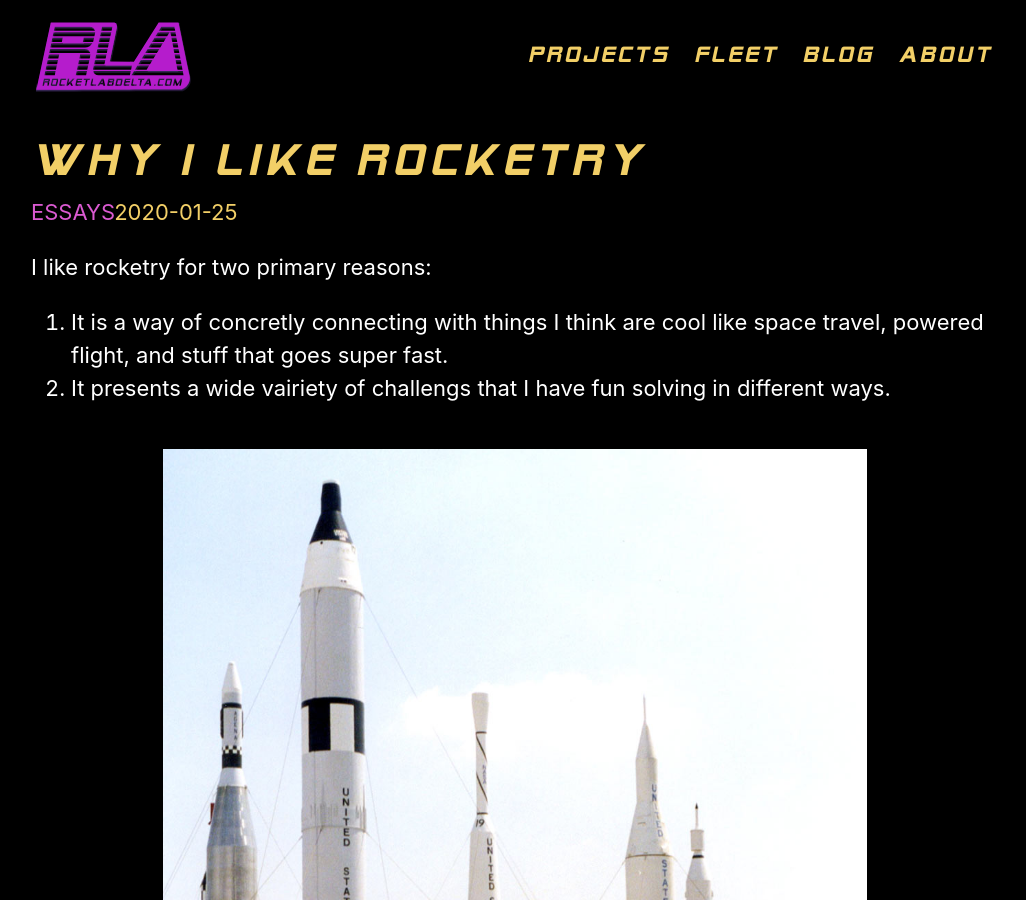
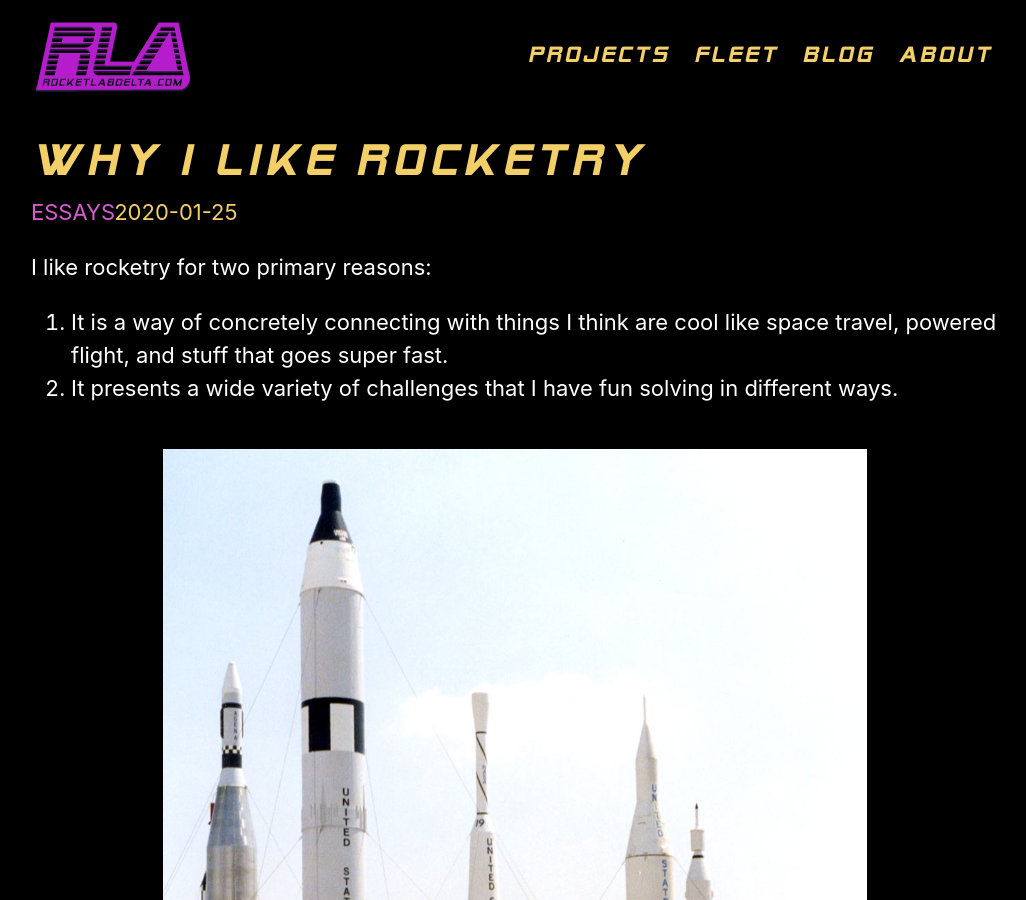
Before and after one commit to rocketlabdelta/rocketlabdelta.com, a Jekyll site: the page built from _posts/2020-01-25-why-i-like-rocketry.md, in a window 1280 px wide and 900 px high. Shown: the whole window, without its empty margins (125-1151 px from the left). Built offline with Jekyll 4.4.1, drawn with Linux system fonts in a browser that asks for light colours.

Commit message:
Spelling

```diff
--- a/_posts/2020-01-25-why-i-like-rocketry.md
+++ b/_posts/2020-01-25-why-i-like-rocketry.md
@@ -7,8 +7,8 @@ categories:  essays
 
 I like rocketry for two primary reasons:
 
-1. It is a way of concretly connecting with things I think are cool like space travel, powered flight, and stuff that goes super fast.
-2. It presents a wide vairiety of challengs that I have fun solving in different ways.
+1. It is a way of concretely connecting with things I think are cool like space travel, powered flight, and stuff that goes super fast.
+2. It presents a wide variety of challenges that I have fun solving in different ways.
 
 <figure class="r4x3">
   <div class="placeholder"></div>
```
